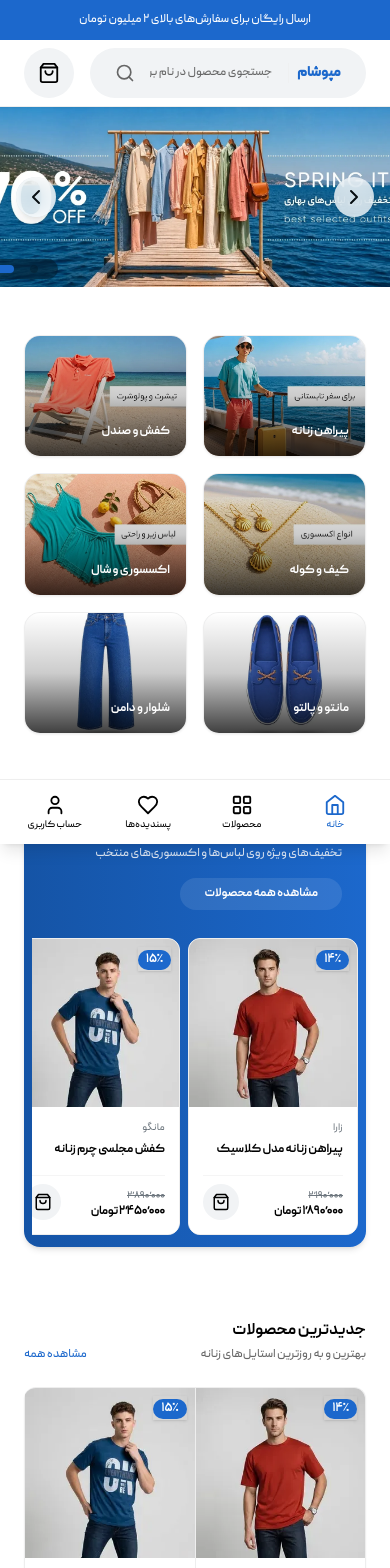
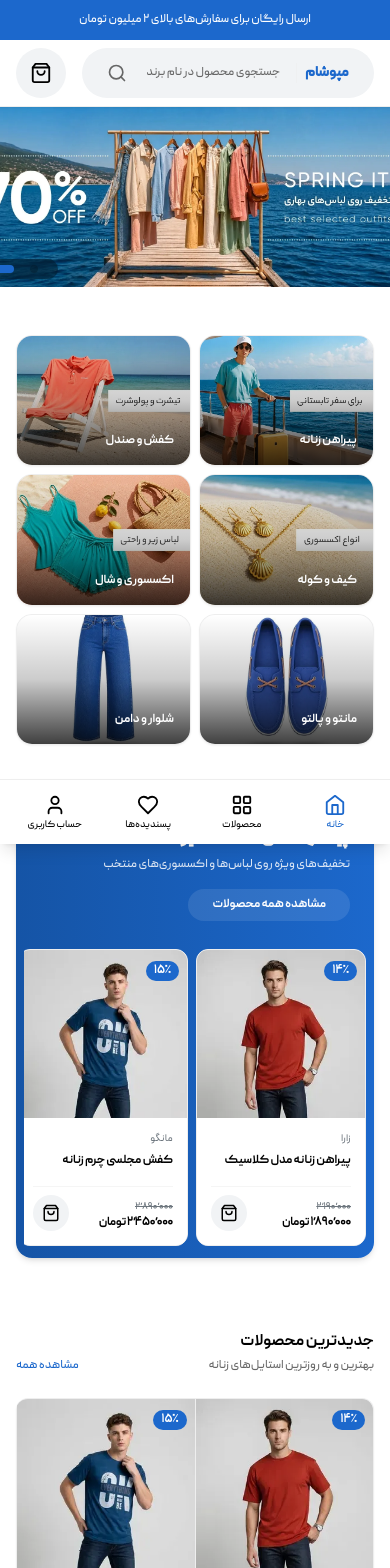
Before and after one commit to depix-ir/mepusham-api, a Next.js app: page / in a window 390 px wide. Shown: the top 1568 px of the page. Built offline with nearby package versions, Linux system fonts and the light colour scheme.

Commit message:
update hero

```diff
--- a/src/components/commerce/ProductCard.tsx
+++ b/src/components/commerce/ProductCard.tsx
@@ -74,7 +74,7 @@ export function ProductCard({
 
         {/* Discount Badge */}
         {pricing.hasDiscount && pricing.discountPercent && !isOutOfStock && (
-          <div className="absolute top-2 right-2 z-10 shadow-sm">
+          <div className="absolute top-2 right-2 z-10 ">
             <Badge variant="primary" size="md" className="bg-primary text-primary-foreground font-bold">
               {formatPercent(pricing.discountPercent)}
             </Badge>
--- a/src/components/sections/CategorySection.tsx
+++ b/src/components/sections/CategorySection.tsx
@@ -29,7 +29,7 @@ export function CategorySection({
               </h2>
             </div>
           )}
-          <div className="grid grid-cols-2 sm:grid-cols-3 lg:grid-cols-6 gap-3 sm:gap-4 md:gap-5">
+          <div className="grid grid-cols-2 sm:grid-cols-3 lg:grid-cols-6 gap-2 sm:gap-4 md:gap-5">
             {categories.map((category) => {
               const fallbackImg = "/images/category-1.webp";
               const imgSrc = category.imageUrl || fallbackImg;
@@ -71,7 +71,7 @@ export function CategorySection({
             {title || "دسته‌بندی‌های محبوب"}
           </h2>
         </div>
-        <div className="grid grid-cols-2 sm:grid-cols-3 lg:grid-cols-6 gap-6 sm:gap-8 md:gap-10 justify-items-center">
+        <div className="grid grid-cols-3 sm:grid-cols-3 lg:grid-cols-6 gap-2 sm:gap-8 md:gap-10 justify-items-center">
           {categories.map((category) => {
             const fallbackImg = "/images/category-1.webp";
             const imgSrc = category.imageUrl || fallbackImg;
--- a/src/components/sections/HeroSection.tsx
+++ b/src/components/sections/HeroSection.tsx
@@ -97,7 +97,7 @@ export function HeroSection({
             <button
               type="button"
               aria-label="اسلاید قبلی"
-              className="hero-swiper-button-prev absolute right-3 md:right-5 top-1/2 -translate-y-1/2 z-20 w-10 h-10 md:w-12 md:h-12 rounded-full bg-background/85 hover:bg-background text-foreground shadow-lg flex items-center justify-center transition-all duration-200 hover:scale-110 cursor-pointer backdrop-blur-sm opacity-90 hover:opacity-100 disabled:opacity-30 disabled:cursor-not-allowed"
+              className="hero-swiper-button-prev hidden absolute right-3 md:right-5 top-1/2 -translate-y-1/2 z-20 w-10 h-10 md:w-12 md:h-12 rounded-full bg-background/85 hover:bg-background text-foreground shadow-lg flex items-center justify-center transition-all duration-200 hover:scale-110 cursor-pointer backdrop-blur-sm opacity-90 hover:opacity-100 disabled:opacity-30 disabled:cursor-not-allowed"
             >
               <ChevronRightIcon size={24} />
             </button>
@@ -105,7 +105,7 @@ export function HeroSection({
             <button
               type="button"
               aria-label="اسلاید بعدی"
-              className="hero-swiper-button-next absolute left-3 md:left-5 top-1/2 -translate-y-1/2 z-20 w-10 h-10 md:w-12 md:h-12 rounded-full bg-background/85 hover:bg-background text-foreground shadow-lg flex items-center justify-center transition-all duration-200 hover:scale-110 cursor-pointer backdrop-blur-sm opacity-90 hover:opacity-100 disabled:opacity-30 disabled:cursor-not-allowed"
+              className="hero-swiper-button-next hidden absolute left-3 md:left-5 top-1/2 -translate-y-1/2 z-20 w-10 h-10 md:w-12 md:h-12 rounded-full bg-background/85 hover:bg-background text-foreground shadow-lg flex items-center justify-center transition-all duration-200 hover:scale-110 cursor-pointer backdrop-blur-sm opacity-90 hover:opacity-100 disabled:opacity-30 disabled:cursor-not-allowed"
             >
               <ChevronLeftIcon size={24} />
             </button>
--- a/src/components/ui/Container.tsx
+++ b/src/components/ui/Container.tsx
@@ -12,7 +12,7 @@ export function Container({
   clean = false,
   ...props
 }: ContainerProps) {
-  const basePadding = clean ? "" : "px-4 md:px-14 lg:px-24";
+  const basePadding = clean ? "" : "px-3 md:px-14 lg:px-24";
 
   return (
     <div
```
